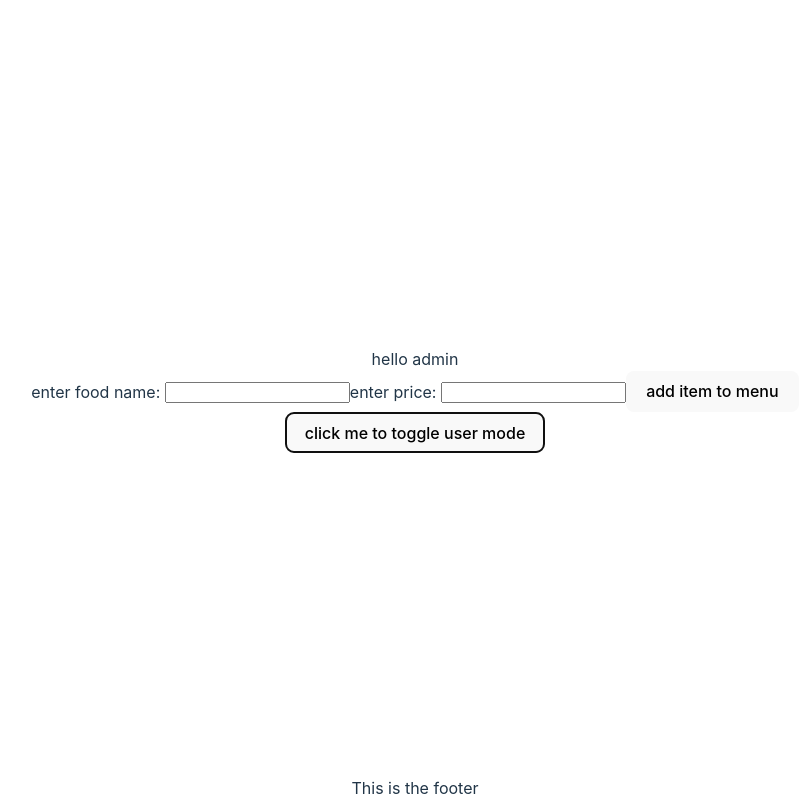
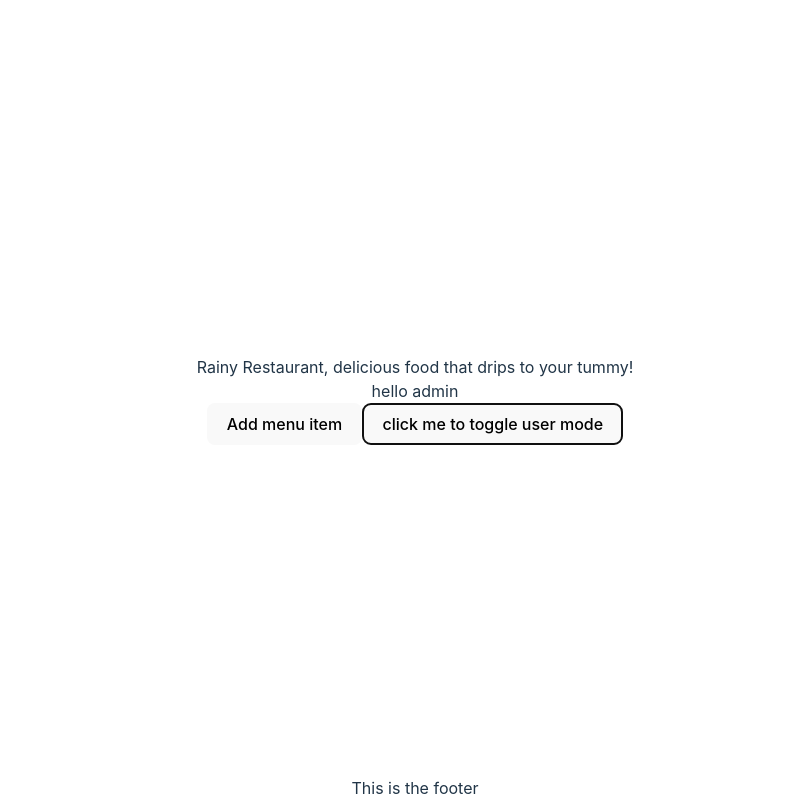
Before and after one commit to aleafreinn/rainy-restaurant-app-project, a React (Vite) app: page / in a window 1280 px wide. Both pictures are taken after a click on the button "click me to toggle user mode". Shown: the whole page, without its empty margins (225-1034 px from the left). Built offline with nearby package versions, Linux system fonts and the light colour scheme.

Commit message:
added the button functionality for admin to form

```diff
--- a/src/App.jsx
+++ b/src/App.jsx
@@ -5,6 +5,7 @@ import { ItemsContextProvider, useItems } from "./store/ItemsContext";
 import Admin from "./pages/Admin";
 import Users from "./pages/Users";
 import Footer from "./components/Footer";
+import Header from "./components/Header";
 
 function AdministrationMode() {
   const { switchPage, togglePage } = useItems();
@@ -12,6 +13,7 @@ function AdministrationMode() {
 
   return (
     <>
+      <Header />
       {switchPage ? <Admin /> : <Users />}
       <button onClick={togglePage}>click me to toggle user mode</button>
       <Footer />
--- /dev/null
+++ b/src/components/AddMenuForm.jsx
@@ -0,0 +1,49 @@
+import { useItems } from "../store/ItemsContext";
+import { useState, useEffect } from "react";
+import { v4 as uuid } from "uuid";
+
+const AddMenuForm = () => {
+  const { addNewItem, itemsData } = useItems();
+  console.log(itemsData);
+
+  const initItemForm = {
+    id: "",
+    name: "",
+    price: "",
+  };
+  const [newItem, setNewItem] = useState(initItemForm);
+
+  function submitHandler(e) {
+    e.preventDefault();
+    setNewItem({ ...newItem, id: uuid() });
+  }
+
+  useEffect(() => {
+    if (newItem.id !== "") {
+      addNewItem(newItem);
+      console.log("added!");
+      setNewItem(initItemForm);
+    }
+  }, [newItem.id]);
+  return (
+    <>
+      <form onSubmit={submitHandler}>
+        <label>enter food name: </label>
+        <input
+          type="text"
+          value={newItem.name}
+          onChange={(e) => setNewItem({ ...newItem, name: e.target.value })}
+        />
+        <label>enter price: </label>
+        <input
+          type="number"
+          value={newItem.price}
+          onChange={(e) => setNewItem({ ...newItem, price: e.target.value })}
+        />
+        <button type="submit">add item to menu</button>
+      </form>
+    </>
+  );
+};
+
+export default AddMenuForm;
--- /dev/null
+++ b/src/components/Header.jsx
@@ -0,0 +1,9 @@
+const Header = () => {
+  return (
+    <>
+      <div>Rainy Restaurant, delicious food that drips to your tummy!</div>
+    </>
+  );
+};
+
+export default Header;
--- a/src/pages/Admin.jsx
+++ b/src/pages/Admin.jsx
@@ -1,49 +1,15 @@
-import { useItems } from "../store/ItemsContext";
-import { useState, useEffect } from "react";
-import { v4 as uuid } from "uuid";
+import { useState } from "react";
+import AddMenuForm from "../components/AddMenuForm";
 
 const Admin = () => {
-  const { addNewItem, itemsData } = useItems();
-  console.log(itemsData);
-
-  const initItemForm = {
-    id: "",
-    name: "",
-    price: "",
-  };
-  const [newItem, setNewItem] = useState(initItemForm);
-
-  function submitHandler(e) {
-    e.preventDefault();
-    setNewItem({ ...newItem, id: uuid() });
-  }
-
-  useEffect(() => {
-    if (newItem.id !== "") {
-      addNewItem(newItem);
-      console.log("added!");
-      setNewItem(initItemForm);
-    }
-  }, [newItem.id]);
-
+  const [showForm, setShowForm] = useState(false);
   return (
     <>
       <div>hello admin</div>
-      <form onSubmit={submitHandler}>
-        <label>enter food name: </label>
-        <input
-          type="text"
-          value={newItem.name}
-          onChange={(e) => setNewItem({ ...newItem, name: e.target.value })}
-        />
-        <label>enter price: </label>
-        <input
-          type="number"
-          value={newItem.price}
-          onChange={(e) => setNewItem({ ...newItem, price: e.target.value })}
-        />
-        <button type="submit">add item to menu</button>
-      </form>
+      <button onClick={() => setShowForm(!showForm)}>
+        {showForm ? "close" : "Add menu item"}
+      </button>
+      {showForm && <AddMenuForm />}
     </>
   );
 };
```
